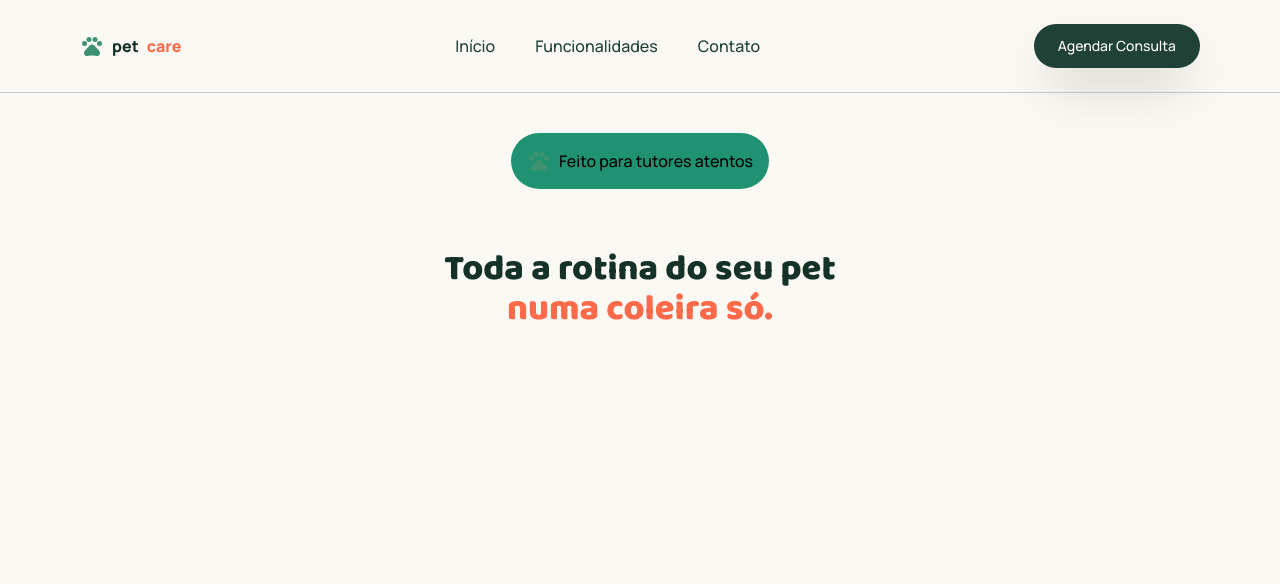
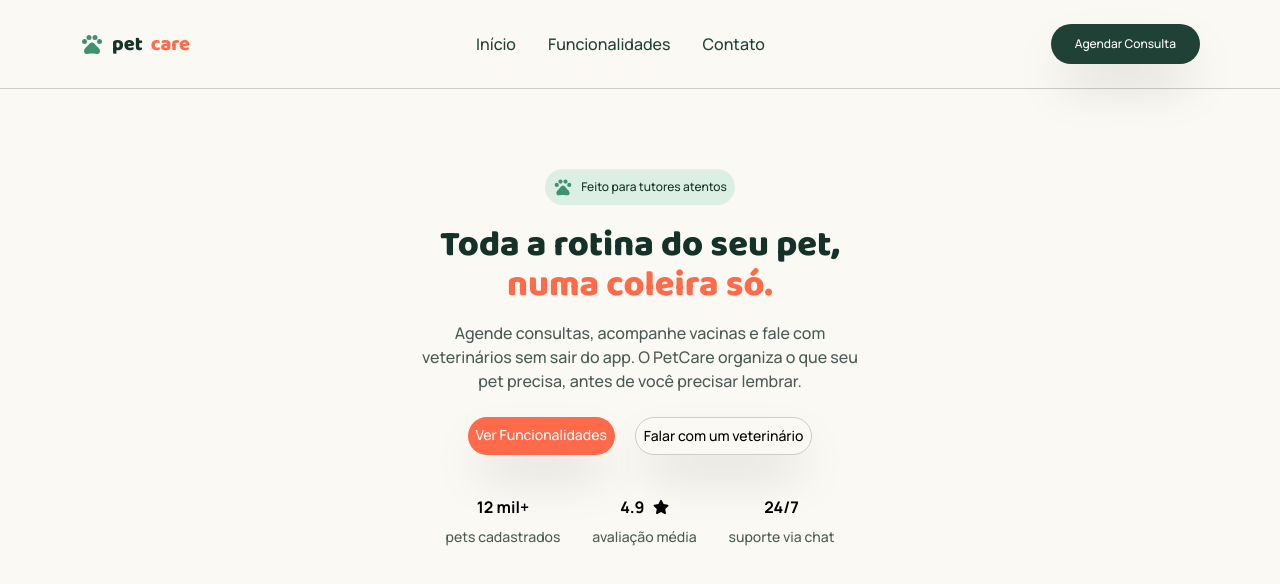
Before and after one commit to Monopolizante/petcare, a React (Vite) app in the folder landing-page/: page / in a window 1280 px wide. Shown: the top 584 px of the page. Built offline with nearby package versions, Linux system fonts and the light colour scheme.

Commit message:
feat: adiciona o componente Hero

```diff
--- a/landing-page/src/components/Hero/index.tsx
+++ b/landing-page/src/components/Hero/index.tsx
@@ -1,15 +1,36 @@
 import { MdOutlinePets } from "react-icons/md";
-
-export default function Hero (){
-    return(
+import { FaStar } from 'react-icons/fa'
+export default function Hero() {
+    return (
         <section className='items-center flex justify-center flex-col'>
-            <div className='flex gap-2 mt-10 bg-[#1f9271] p-4 rounded-full'>
-                <MdOutlinePets size={24} color="#3F9271" />
-                <p>Feito para tutores atentos</p>
+            <div className='flex gap-2 items-center mt-10 md:mt-20 bg-[#DCEFE4] p-2 rounded-full'>
+                <MdOutlinePets size={20} color="#3F9271" />
+                <p className='text-[12px] md:text-xs text-[#153229] font-display'>Feito para tutores atentos</p>
             </div>
-            <div className='text-center justify-center mt-15  items-center'>
-                <h1 className='font-black text-[#153229] text-4xl'>Toda a rotina do seu pet</h1>
-                <h1 className='font-black text-[#FF6B4A] text-4xl'>numa coleira só.</h1>
+            <div className='text-center justify-center mt-5 items-center w-xs md:w-md'>
+                <h1 className='font-black text-[#153229] text-3xl md:text-4xl'>Toda a rotina do seu pet,</h1>
+                <h1 className='font-black text-[#FF6B4A] text-3xl md:text-4xl'>numa coleira só.</h1>
+                <p className='text-wrap mt-4 mb-6 text-[#4B5A54] text-sm md:text-base'>Agende consultas, acompanhe vacinas e fale com veterinários sem sair do app. O PetCare organiza o que seu pet precisa, antes de você precisar lembrar.</p>
+                <div className='flex justify-center gap-5'>
+                    <a href='' className='text-bold text-xs md:text-sm p-2 text-white rounded-full bg-[#FF6B4A] shadow-2xl '>Ver Funcionalidades</a>
+                    <a href='' className='text-bold text-xs md:text-sm p-2 border rounded-full border-[#ccc] shadow-2xl'>Falar com um veterinário</a>
+                </div>
+                <div className='flex justify-center gap-8 mt-10 items-center content-center'>
+                    <div className='flex flex-col gap-2 justify-center items-center'>
+                        <p className='font-bold'>12 mil+</p>
+                        <p className='text-[#4B5A54] text-xs md:text-sm'>pets cadastrados</p>
+                    </div>
+                    <div className='flex-col flex gap-2 justify-center items-center '>
+                        <div className='flex gap-2 justify-center items-center'>
+                            <p className='font-bold'>4.9 </p> <FaStar />
+                        </div>
+                        <p className='text-[#4B5A54] text-xs md:text-sm'>avaliação média</p>
+                    </div>
+                    <div className='flex flex-col gap-2 justify-center items-center '>
+                        <p className='font-bold'>24/7</p>
+                        <p className='text-[#4B5A54] text-xs md:text-sm'>suporte via chat</p>
+                    </div>
+                </div>
             </div>
         </section>
     )
--- a/landing-page/src/components/Navbar/index.tsx
+++ b/landing-page/src/components/Navbar/index.tsx
@@ -3,14 +3,13 @@ import {LuCalendarDays} from 'react-icons/lu'
 export default function Navbar() {
     return (
         <header className='md:px-20 px-5 py-6 flex justify-between items-center border-b border-b-[#ccc]'>
-            <div className='flex gap-2'>
+            <div className='flex gap-2 items-center'>
                 <MdOutlinePets size={24} color="#3F9271" />
-                <p className='font-black text-[#153229] text-sm md:text-base'>pet</p>
-                <p className='font-black text-[#FF6B4A] text-sm md:text-base'>care</p>
+                <span className='font-black text-[#153229] text-xs md:text-xl'>pet</span>
+                <span className='font-black text-[#FF6B4A] text-xs md:text-xl'>care</span>
             </div>
-            <nav>
-
-                <ul className='flex items-center gap-5 md:gap-10'>
+            <nav className=''>
+                <ul className='flex gap-2 md:gap-8'>
                     <li>
                         <a href='' className='text-[#1F4136] text-xs md:text-base'>Início</a>
                     </li>
@@ -23,7 +22,7 @@ export default function Navbar() {
                 </ul>
             </nav>
 
-            <a href='' className='hidden md:block bg-[#1F4136] text-white rounded-full font-medium text-sm px-6 py-3 shadow-2xl'>
+            <a href='' className=' hidden md:block bg-[#1F4136] text-white rounded-full font-medium text-xs px-6  py-3 shadow-2xl'>
                 Agendar Consulta
             </a>
             <div className='block md:hidden bg-[#153229] p-2 rounded-full'>
```
